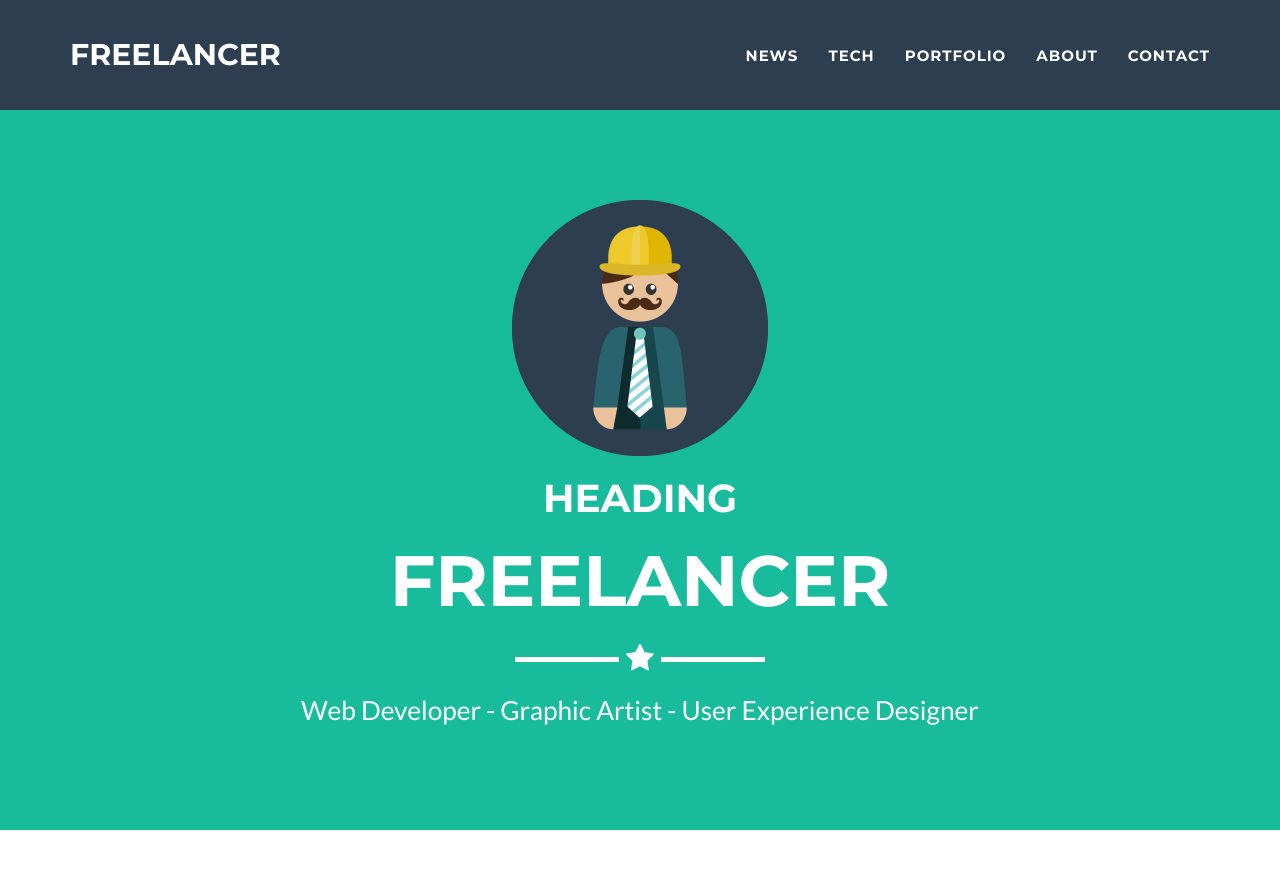
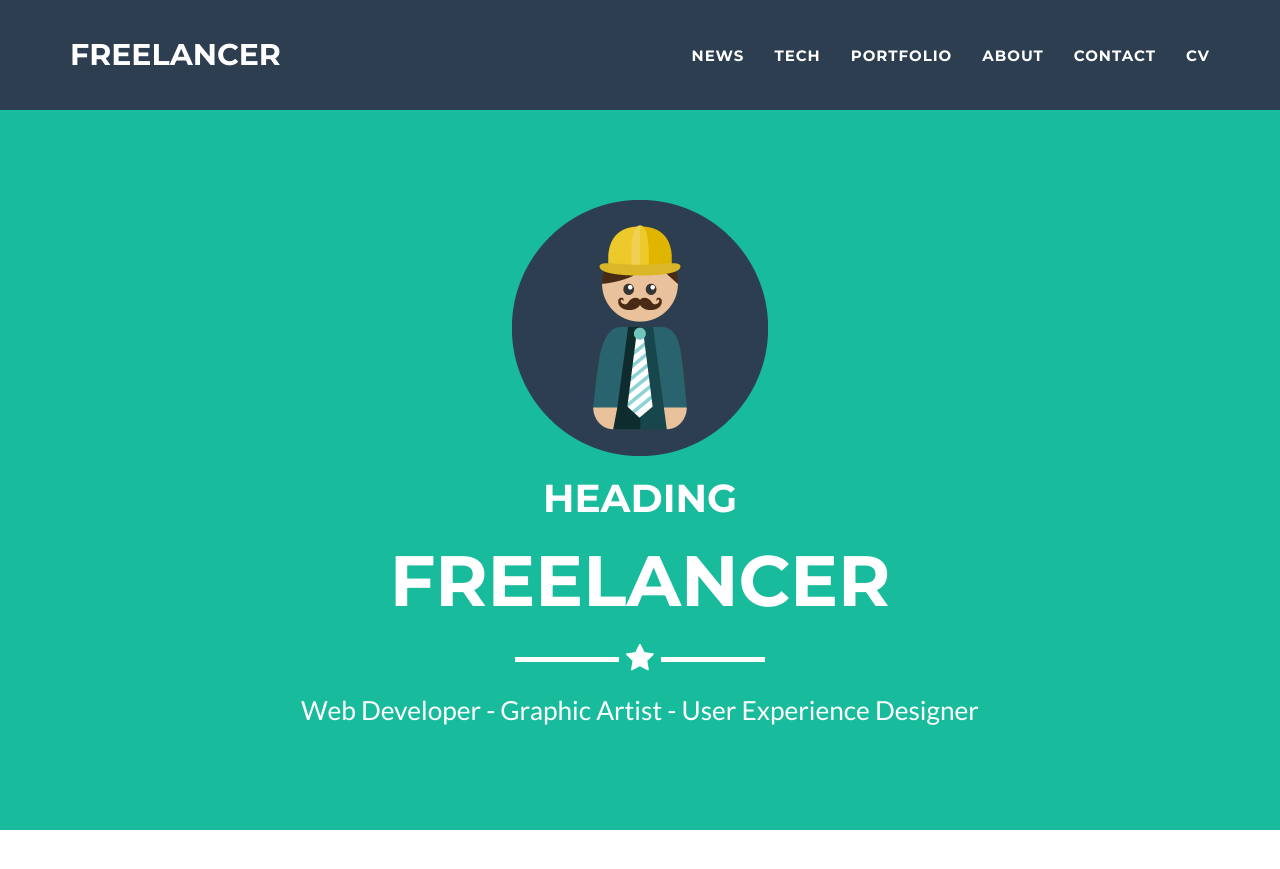
Before and after one commit to purna/portfolio, a Jekyll site: the page built from index.md, in a window 1280 px wide and 900 px high. Shown: the top 869 px of the window. Built offline with Jekyll 4.4.1, drawn with Linux system fonts in a browser that asks for light colours; our own code applies the rules of GitHub Pages for plain Markdown files.

Commit message:
Update nav.html

```diff
--- a/_includes/nav.html
+++ b/_includes/nav.html
@@ -33,6 +33,9 @@
                     <li class="page-scroll">
                         <a href="/portfolio/#contact">Contact</a>
                     </li>
+                     <li class="page-scroll">
+                        <a href="/portfolio/cv/">CV</a>
+                    </li>
                 </ul>
             </div>
             <!-- /.navbar-collapse -->
```
